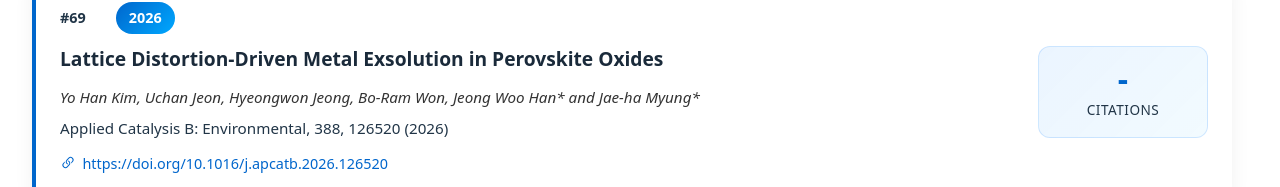
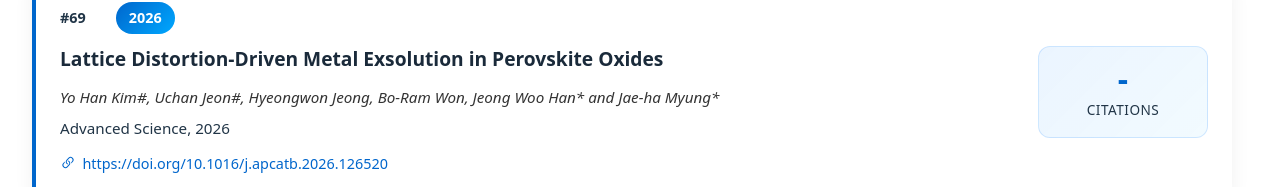
Before and after one commit to INU-EML/front-end, a React (Vite) app: page /publications in a window 1280 px wide. Shown: the part 397-584 px from the top of the page. Built offline with nearby package versions, Linux system fonts and the light colour scheme; no server answers; the HTML template or start-up script is replaced by a standard one.

Commit message:
YoHan Kim Advanced Science 논문 저널 수정

```diff
--- a/src/data/Publication/publicationsData.js
+++ b/src/data/Publication/publicationsData.js
@@ -5,8 +5,8 @@ export const publicationsData = [
     year: 2026,
     title: "Lattice Distortion-Driven Metal Exsolution in Perovskite Oxides",
     authors:
-      "Yo Han Kim, Uchan Jeon, Hyeongwon Jeong, Bo-Ram Won, Jeong Woo Han* and Jae-ha Myung*",
-    journal: "Applied Catalysis B: Environmental, 388, 126520 (2026)",
+      "Yo Han Kim#, Uchan Jeon#, Hyeongwon Jeong, Bo-Ram Won, Jeong Woo Han* and Jae-ha Myung*",
+    journal: "Advanced Science, 2026",
     doi: "https://doi.org/10.1016/j.apcatb.2026.126520",
   },
   {
```
